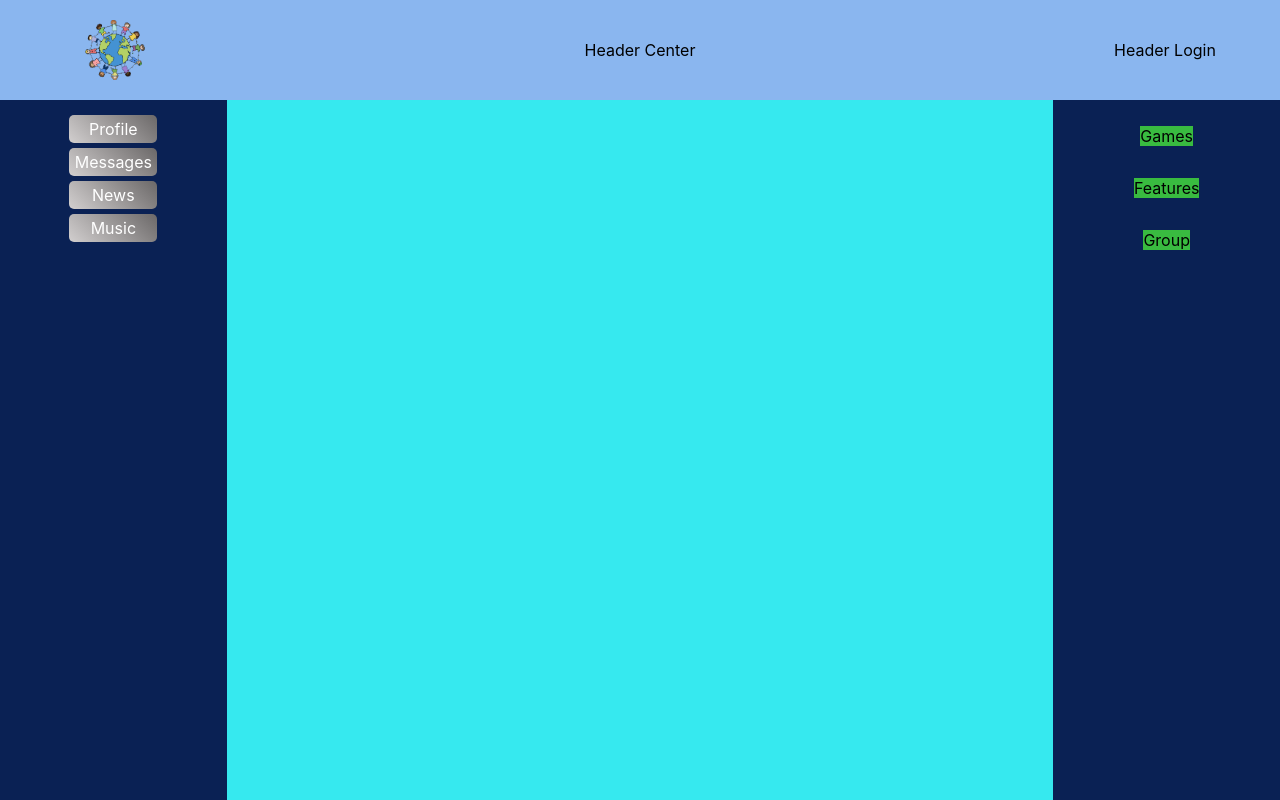
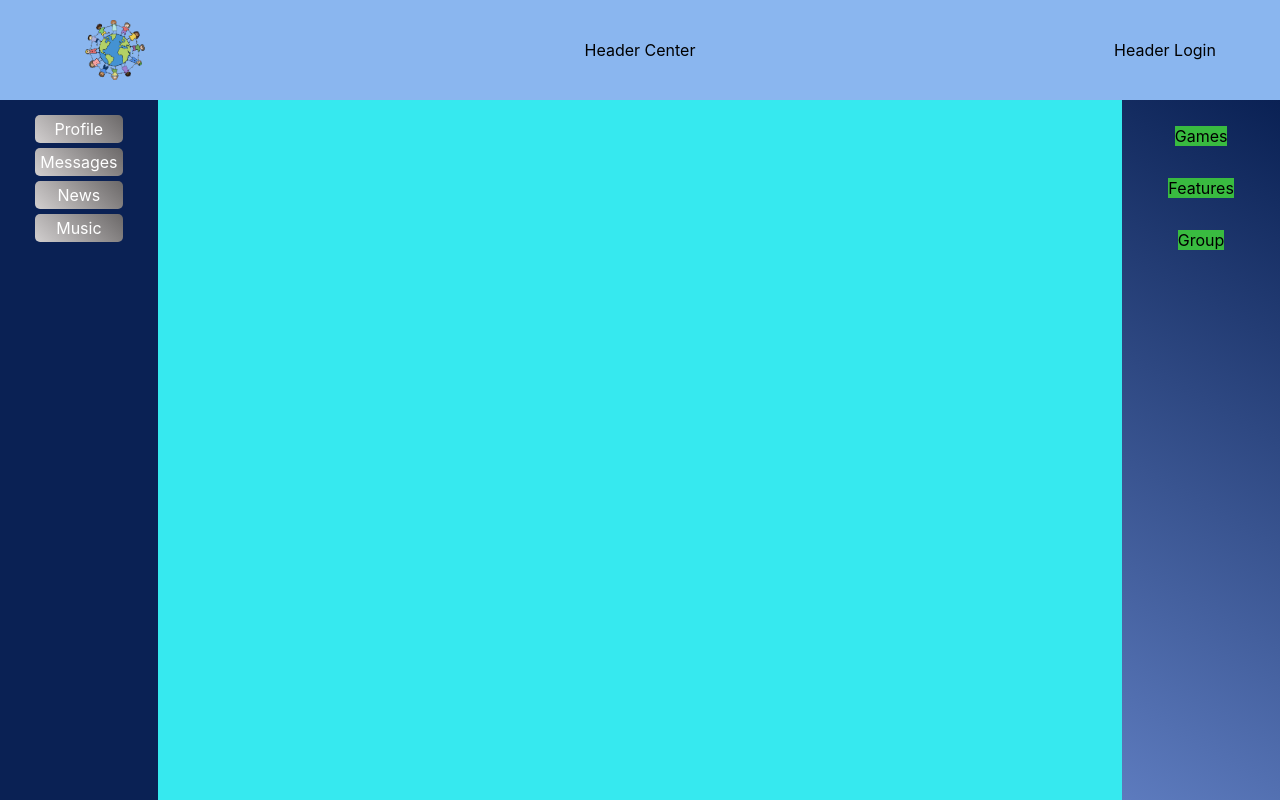
Before and after one commit to VoldZV/social_network, a React (Create React App) app: page / in a window 1280 px wide. Built offline with nearby package versions, Linux system fonts and the light colour scheme.

Commit message:
add_gradient_to_Navbar_and_aside

```diff
--- a/src/App.css
+++ b/src/App.css
@@ -12,11 +12,11 @@
     background-color: #36e9ef;
     /*min-height: calc(100vh - 100px);*/
 
-    flex: 4
+    flex: 1
 }
 
 .content {
-    flex: 4;
+    flex: 7;
 }
 
 @media screen and (max-width: 650px) {
@@ -30,7 +30,7 @@
     flex-direction: column;
     align-items: center;
     /*width: 15%;*/
-    background-color: #0a2154;
+    background: linear-gradient(30deg, #5d7bbe,#0a2154);
     padding: 10px;
     flex: 1
 }
```
